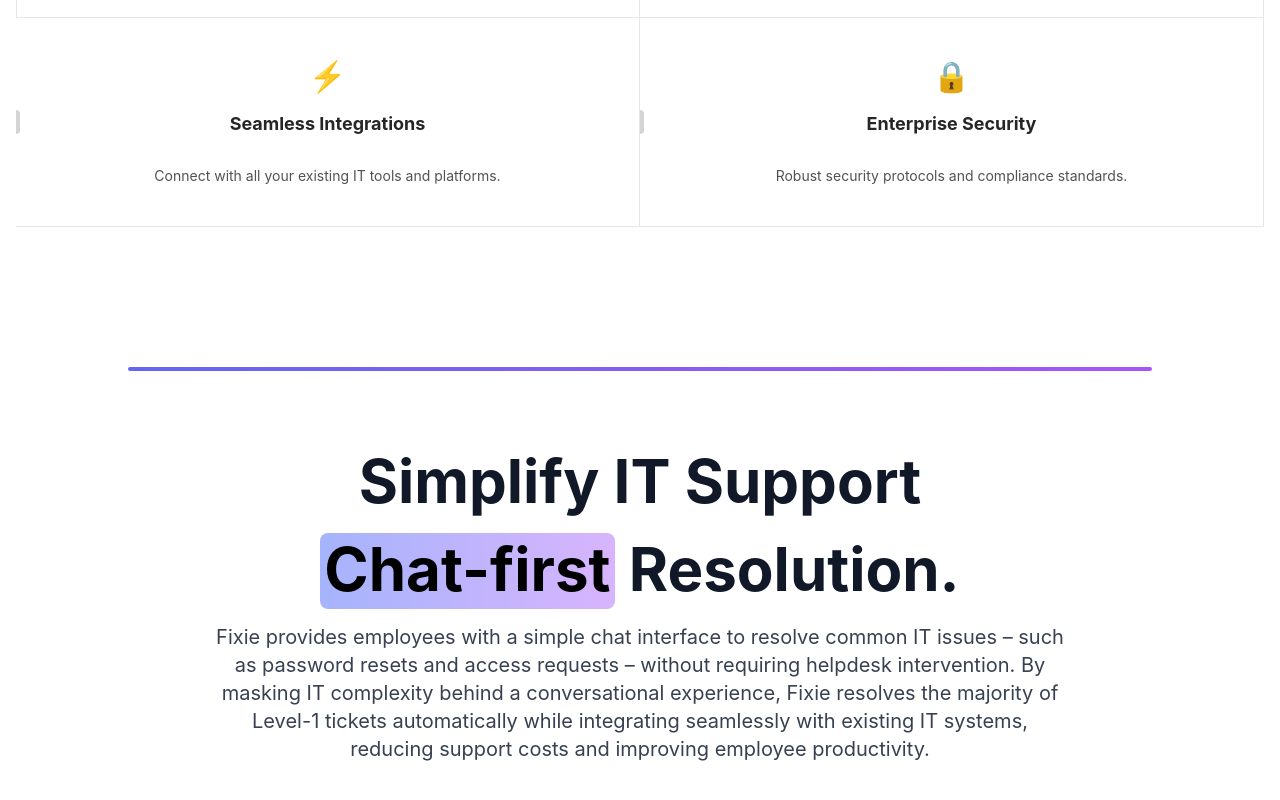
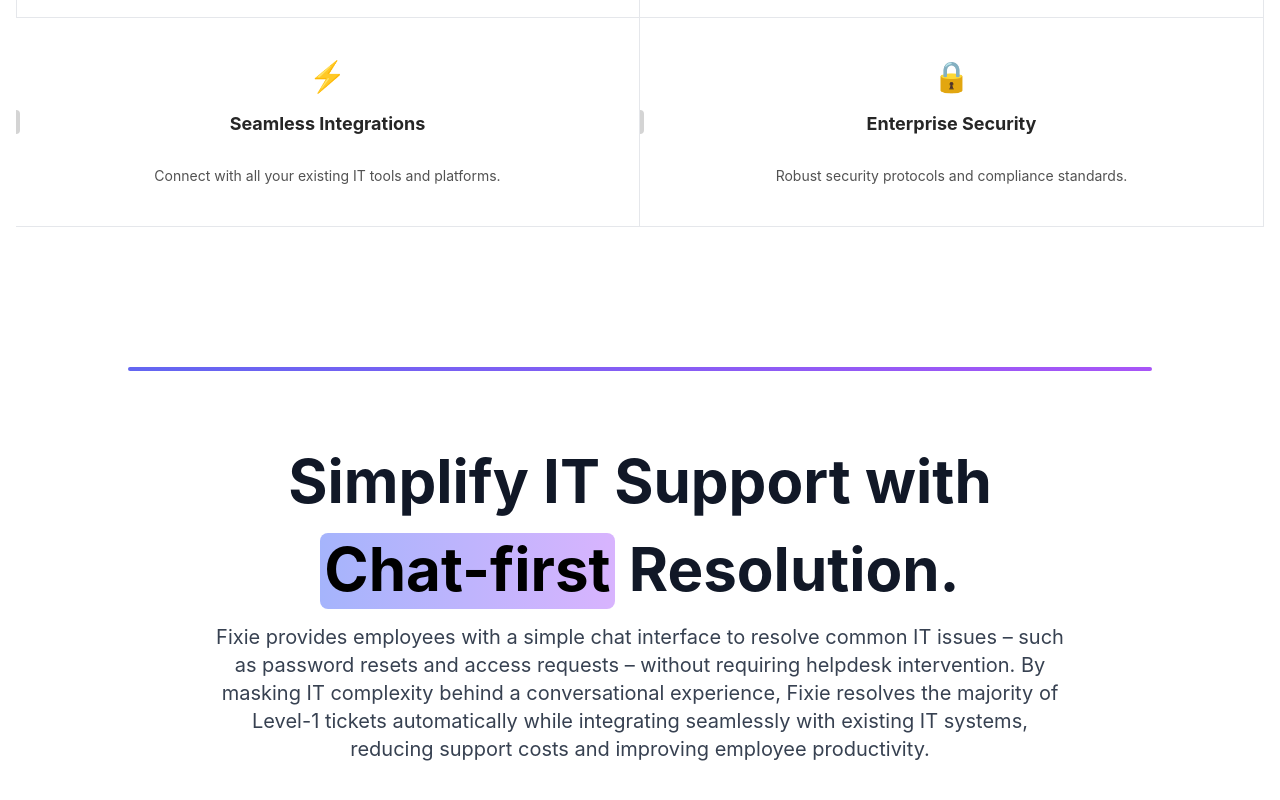
Before and after one commit to JohnsonManuel/Fixie, a React (Create React App) app: page / in a window 1280 px wide. Shown: the part 1416-2216 px from the top of the page. Built offline with nearby package versions, Linux system fonts and the light colour scheme; no server answers.

Commit message:
fix: Update headings - add 'with' to IT Support heading and 'from your End Users' to main title

```diff
--- a/src/components/HeroSection.tsx
+++ b/src/components/HeroSection.tsx
@@ -13,7 +13,7 @@ interface HeroSectionProps {
 }
 
 const HeroSection: React.FC<HeroSectionProps> = ({ onDemoClick }) => {
-  const text = "Mask your IT Complexity!";
+  const text = "Mask your IT Complexity from your End Users!";
   const chars = [ ...text.split("")];
 
 const features = [
--- a/src/components/ProblemStatement.tsx
+++ b/src/components/ProblemStatement.tsx
@@ -13,7 +13,7 @@ const ProblemStatement: React.FC = () => (
       className="max-w-4xl mx-auto text-center px-4 py-20 text-gray-900 "
     >
 <h1 className="text-2xl md:text-6xl leading-relaxed font-bold text-gray-900 dark:text-white">
-  <span className="inline-block mb-2">Simplify IT Support</span>{" "}</h1>
+  <span className="inline-block mb-2">Simplify IT Support with</span>{" "}</h1>
   <h1 className="text-2xl md:text-6xl mt-5 leading-relaxed font-bold text-gray-900 dark:text-white">
   <Highlight className="inline-block text-black dark:text-white">
     Chat-first
```
